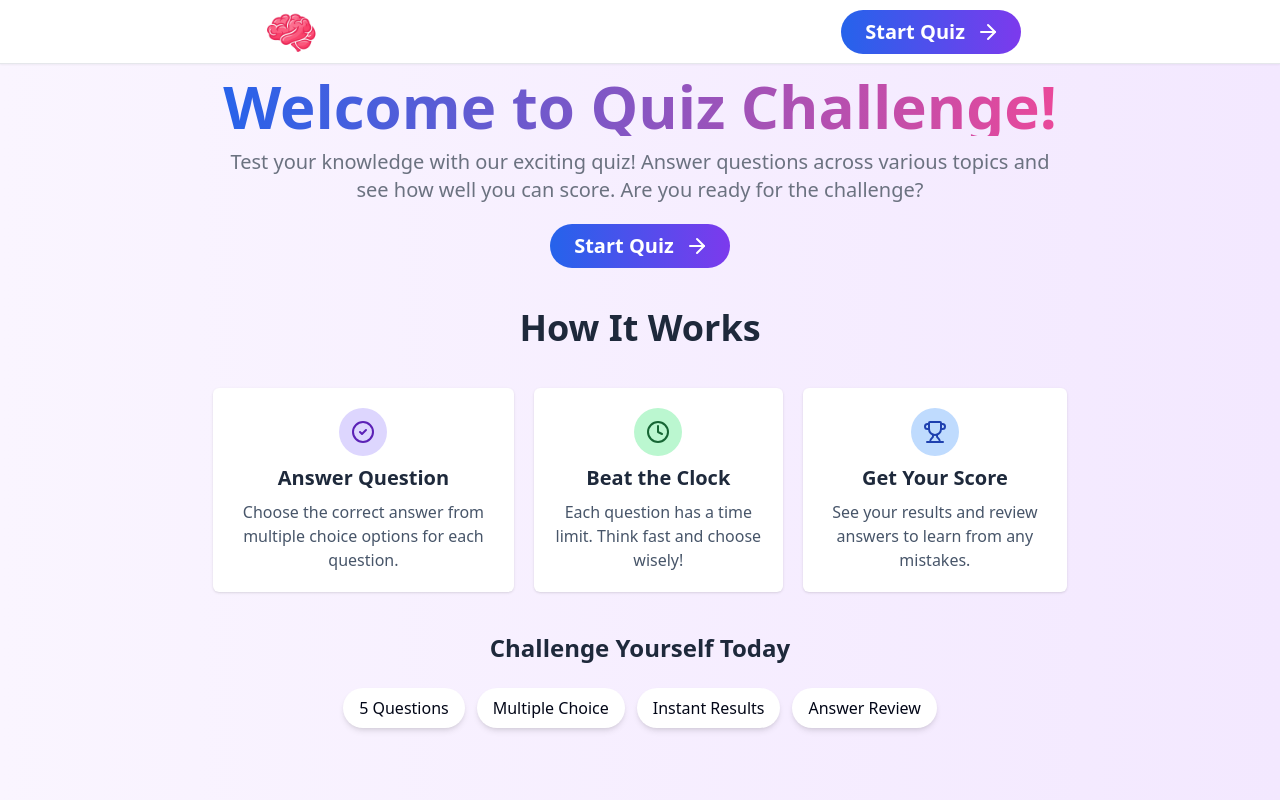
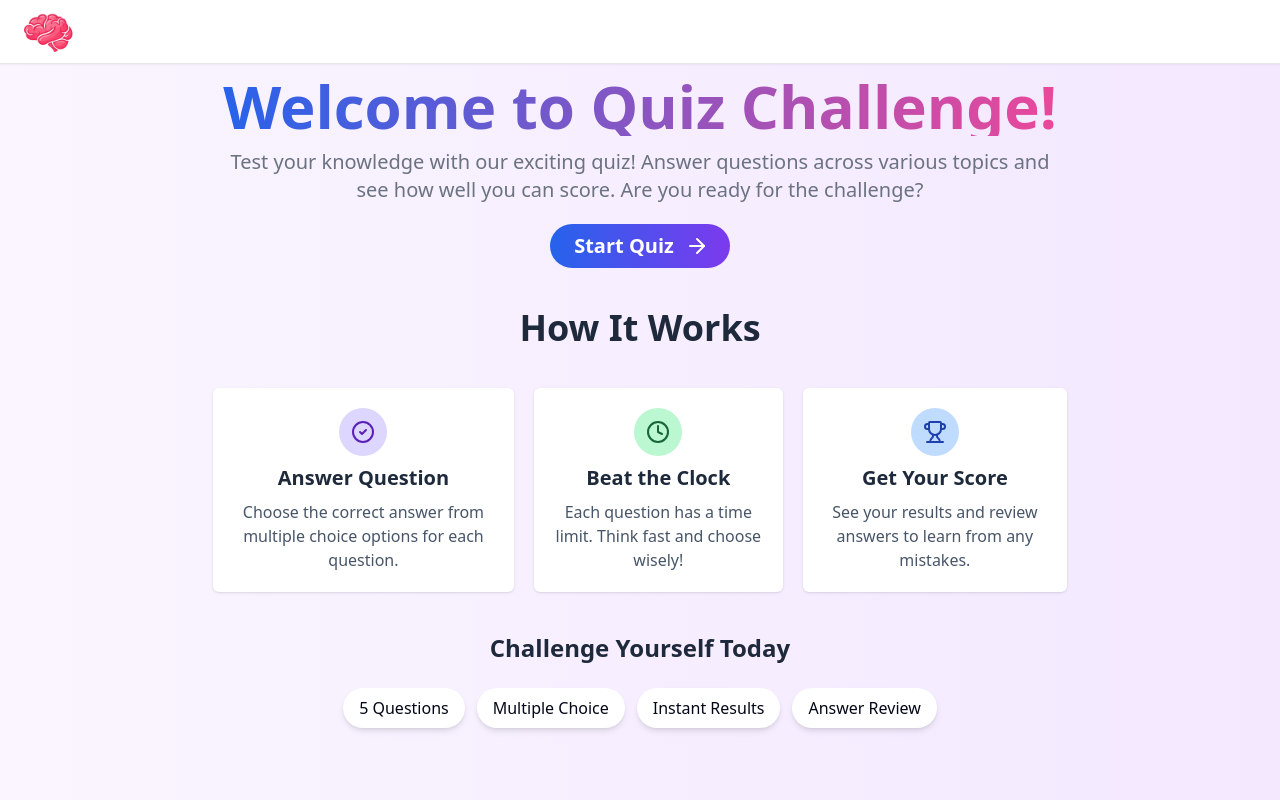
Before and after one commit to Ishimweric/Vexel, a React (Vite) app: page / in a window 1280 px wide. Shown: the top 800 px of the page. Built offline with nearby package versions, Linux system fonts and the light colour scheme.

Commit message:
Feat: Show header cta only when hero cta not in view

```diff
--- a/src/App.jsx
+++ b/src/App.jsx
@@ -2,13 +2,21 @@ import { BrowserRouter as Router, Routes, Route } from "react-router-dom"
 import Header from "./components/Header"
 import Footer from "./components/Footer"
 import Home from "./pages/HomePage"
+import { useState } from "react"
 function App(){
+
+  const [isHeroCtaVisible, setIsHeroCtaVisible] = useState(true);
+
+  function handleHeroCtaVisibility(isVisible){
+    setIsHeroCtaVisible(isVisible);
+  }
+
   return(
     <Router>
-      <Header/>
+      <Header showStickyCta = {isHeroCtaVisible}/>
       <div className="flex flex-col items-center">
         <Routes>
-          <Route path="/" element={<Home/>}/>
+          <Route path="/" element={<Home onBtnVisibilityChange = {handleHeroCtaVisibility}/>}/>
         </Routes>
       </div>
       <Footer/>
--- a/src/components/Header.jsx
+++ b/src/components/Header.jsx
@@ -1,10 +1,10 @@
 import StartQuizBtn from "./StartQuizBtn"
-function Header(){
+function Header(props){
   return (
     <header className="sticky top-0 w-full bg-white border-b h-16 shadow-sm">
-      <article className="flex items-center justify-around">
+      <article className="flex items-center justify-between px-4">
         <img src="images/vexel-logo.png" className="w-16"/>
-        <StartQuizBtn/>
+        {!props.showStickyCta && <StartQuizBtn/>}
       </article>
     </header>
   )
--- a/src/pages/HomePage.jsx
+++ b/src/pages/HomePage.jsx
@@ -2,15 +2,19 @@ import StartQuizBtn from "../components/StartQuizBtn"
 import { CircleCheck, Clock, Trophy } from "lucide-react"
 import { useEffect, useRef } from "react"
 
-function Home(){
-  const quizBtn = useRef();
-
-  const quizBtnObserver = new IntersectionObserver((entries)=>{
-    const entry = entries[0]
-    console.log(entry.isIntersecting)
-  })
+function Home(props){
+  const quizBtn = useRef(null);
 
   useEffect(()=>{
+    const quizBtnObserver = new IntersectionObserver((entries)=>{
+      const entry = entries[0];
+      const isVisible = entry.isIntersecting;
+      props.onBtnVisibilityChange(isVisible);
+    }, {
+        root: null,
+        rootMargin : "-64px 0px 0px 0px"
+      }
+    )
     quizBtnObserver.observe(quizBtn.current);
     return(
       ()=>{
@@ -19,7 +23,7 @@ function Home(){
         }
       }
     )
-  },[])
+  },[props.onBtnVisibilityChange])
 
   return(
     <main className="min-h-[calc(100vh-8rem)] w-2/3">
```
